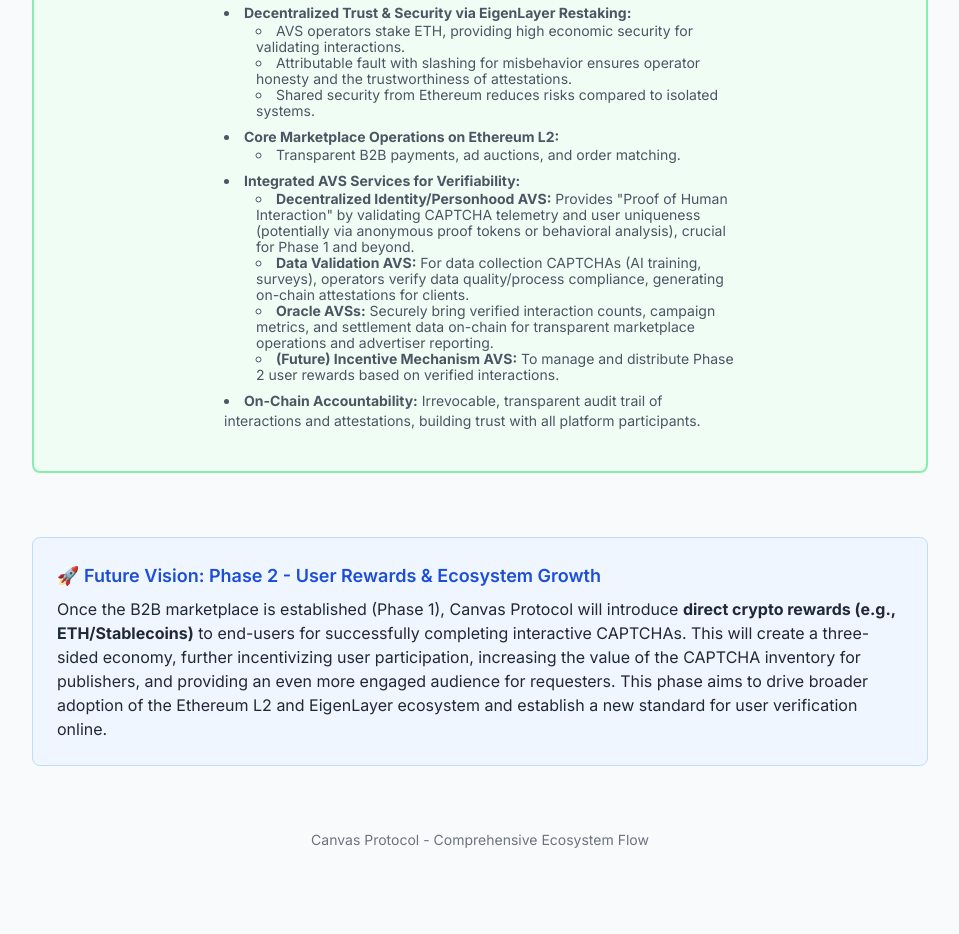
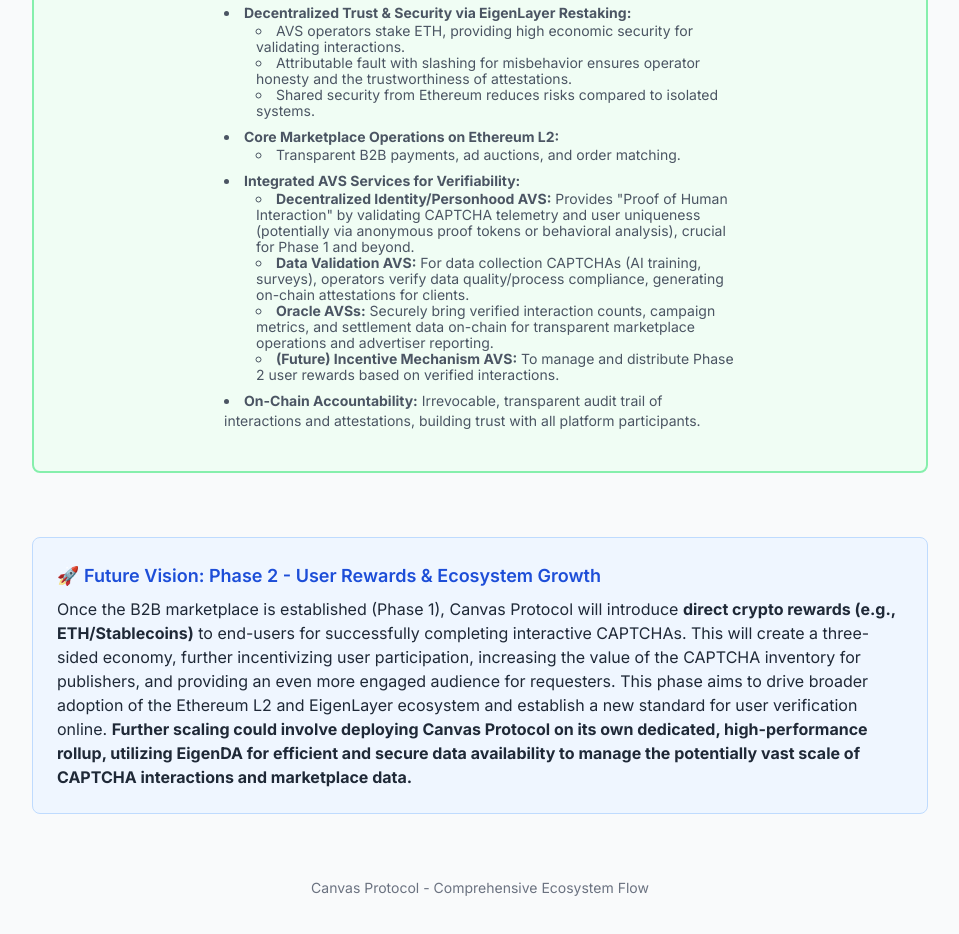
Before and after one commit to rosarkar/canvas_flowchart, a plain HTML site: page index.html in a window 1280 px wide. Shown: the part 2300-3234 px from the top of the page, without its empty margins (160-1119 px from the left). Before the commit the page ends 3206 px from the top, so only its background shows below. Drawn offline with nearby package versions, Linux system fonts and the light colour scheme.

Commit message:
Update index.html

```diff
--- a/index.html
+++ b/index.html
@@ -321,7 +321,7 @@
         <section class="flow-section phase2-explainer w-full lg:max-w-4xl">
             <h3>🚀 Future Vision: Phase 2 - User Rewards & Ecosystem Growth</h3>
             <p>
-                Once the B2B marketplace is established (Phase 1), Canvas Protocol will introduce <strong>direct crypto rewards (e.g., ETH/Stablecoins)</strong> to end-users for successfully completing interactive CAPTCHAs. This will create a three-sided economy, further incentivizing user participation, increasing the value of the CAPTCHA inventory for publishers, and providing an even more engaged audience for requesters. This phase aims to drive broader adoption of the Ethereum L2 and EigenLayer ecosystem and establish a new standard for user verification online.
+                Once the B2B marketplace is established (Phase 1), Canvas Protocol will introduce <strong>direct crypto rewards (e.g., ETH/Stablecoins)</strong> to end-users for successfully completing interactive CAPTCHAs. This will create a three-sided economy, further incentivizing user participation, increasing the value of the CAPTCHA inventory for publishers, and providing an even more engaged audience for requesters. This phase aims to drive broader adoption of the Ethereum L2 and EigenLayer ecosystem and establish a new standard for user verification online. <strong>Further scaling could involve deploying Canvas Protocol on its own dedicated, high-performance rollup, utilizing EigenDA for efficient and secure data availability to manage the potentially vast scale of CAPTCHA interactions and marketplace data.</strong>
             </p>
         </section>
     </div>
```
